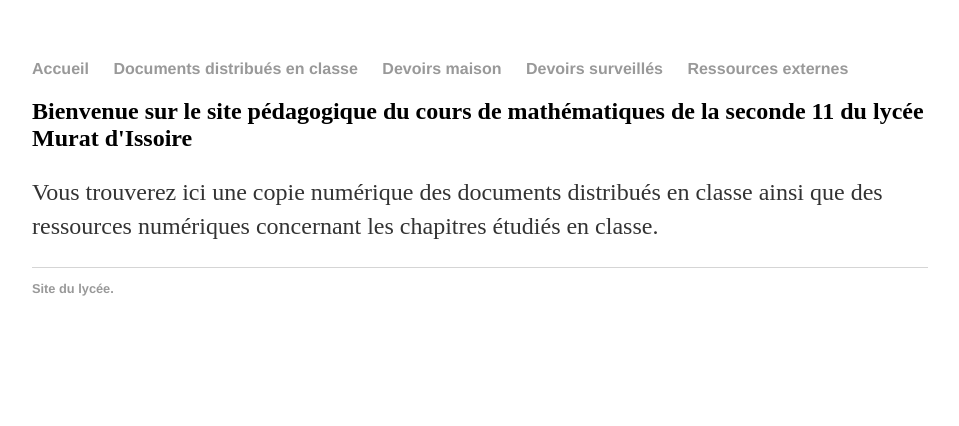
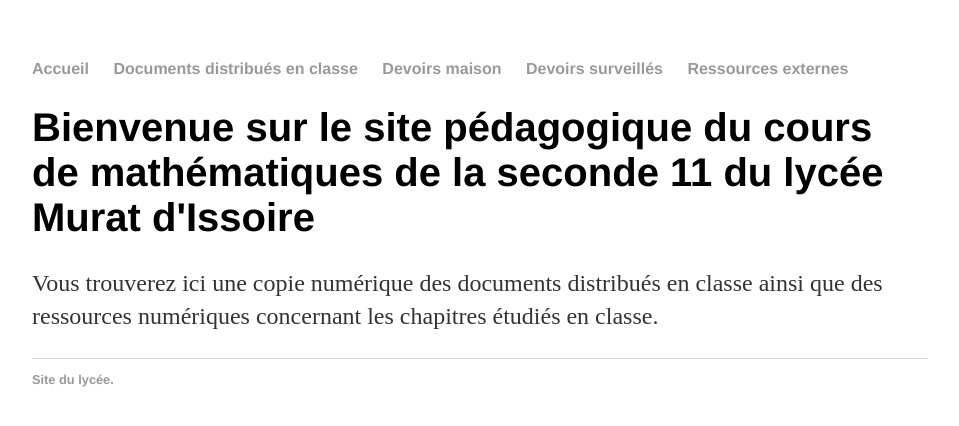
Before and after one commit to seconde11-murat-maths/seconde11-murat-maths.github.io, a plain HTML site: page index.html in a window 1280 px wide. Shown: the whole page, without its empty margins (160-1119 px from the left). Drawn offline with Linux system fonts and the light colour scheme.

Commit message:
Update index.html

```diff
--- a/index.html
+++ b/index.html
@@ -20,7 +20,7 @@
 		</nav>
 		<div class="container">
     		<div class="blurb">
-        		<h2>Bienvenue sur le site pédagogique du cours de mathématiques de la seconde 11 du lycée Murat d'Issoire</h2>
+        		<h1>Bienvenue sur le site pédagogique du cours de mathématiques de la seconde 11 du lycée Murat d'Issoire</h1>
 				<p>Vous trouverez ici une copie numérique des documents distribués en classe ainsi que des ressources numériques
 				concernant les chapitres étudiés en classe.
     		</div><!-- /.blurb -->
```
